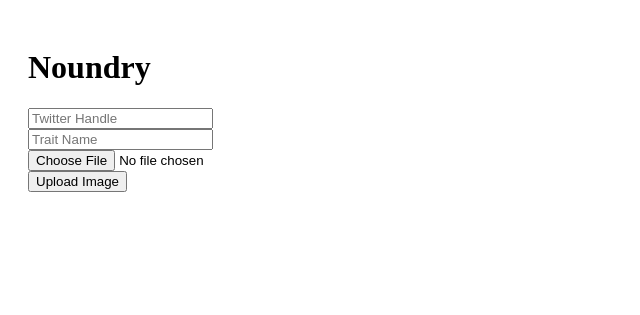
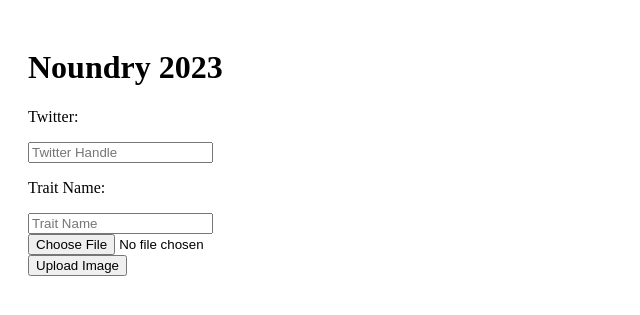
Before and after one commit to fiveoceans-dev/noundry-class, a Node server app: page / in a window 1280 px wide. Shown: the top 315 px of the page, without its empty margins (0-640 px from the left). Run offline with Node 20, Linux system fonts and the light colour scheme.

Commit message:
text field names

```diff
--- a/views/index.ejs
+++ b/views/index.ejs
@@ -8,9 +8,11 @@
 </head>
 <body>
   <div class="column left-column">
-    <h1>Noundry</h1>
+    <h1>Noundry 2023</h1>
     <form action="/" method="post" enctype="multipart/form-data">
+      <p>Twitter:</p>
       <input type="text" name="twitterHandle" placeholder="Twitter Handle" required value="<%= lastInput.twitterHandle || '' %>">
+      <p>Trait Name:</p>
       <input type="text" name="traitName" placeholder="Trait Name" required value="<%= lastInput.traitName || '' %>">
       <input type="file" name="image" required>
       <button type="submit">Upload Image</button>
```
